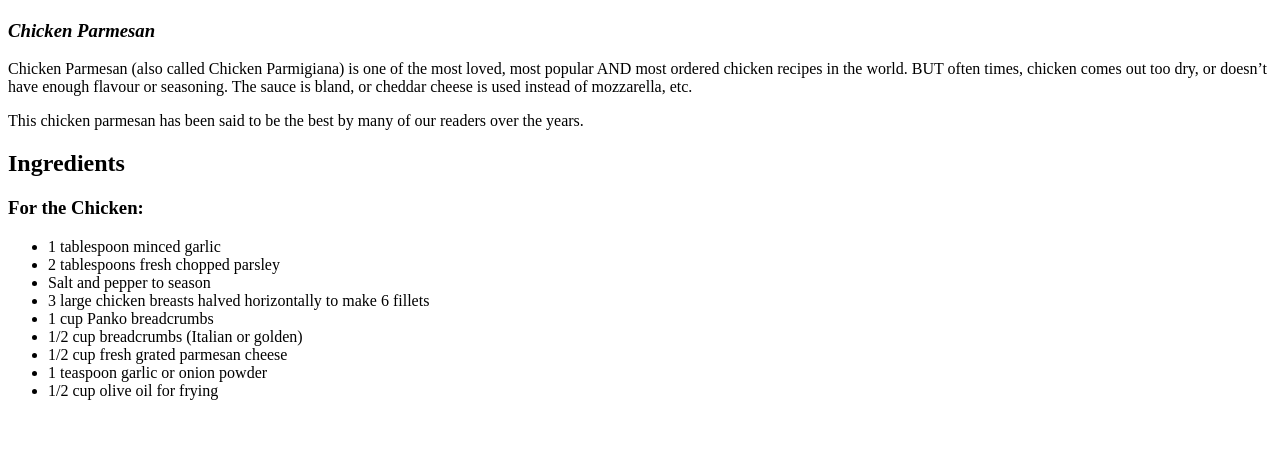
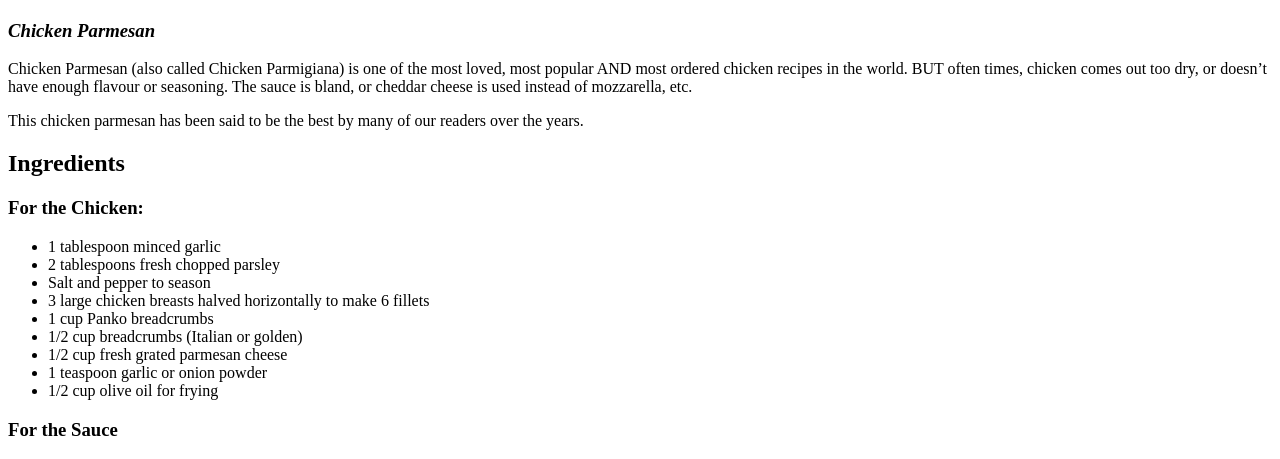
Before and after one commit to Wynclefe/odin-recipes, a plain HTML site: page recipes/chicken-parmesan.html in a window 1280 px wide. Shown: the part 383-842 px from the top of the page. Before the commit the page ends 800 px from the top, so only its background shows below. Drawn offline with Linux system fonts and the light colour scheme.

Commit message:
Add For the Sauce heading

```diff
--- a/recipes/chicken-parmesan.html
+++ b/recipes/chicken-parmesan.html
@@ -26,7 +26,7 @@
             <li>1/2 cup fresh grated parmesan cheese</li>
             <li>1 teaspoon garlic or onion powder</li>
             <li>1/2 cup olive oil for frying</li>
-
         </ul>
+        <h3> For the Sauce</h3>
     </body>
 </html>
```
